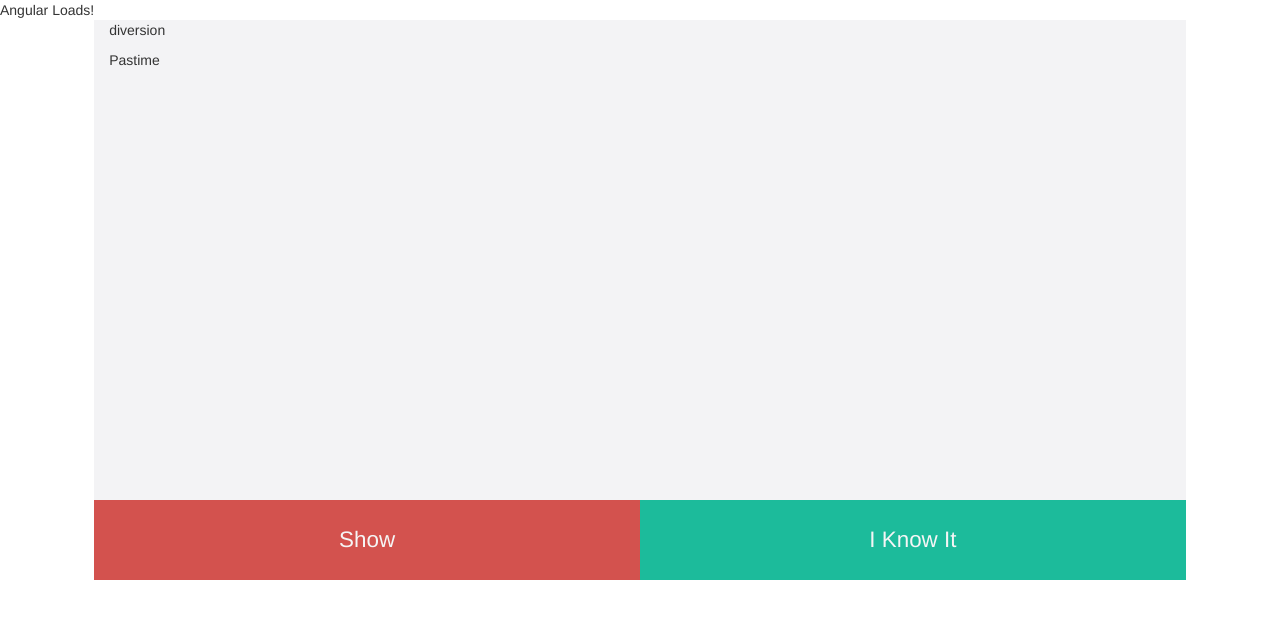
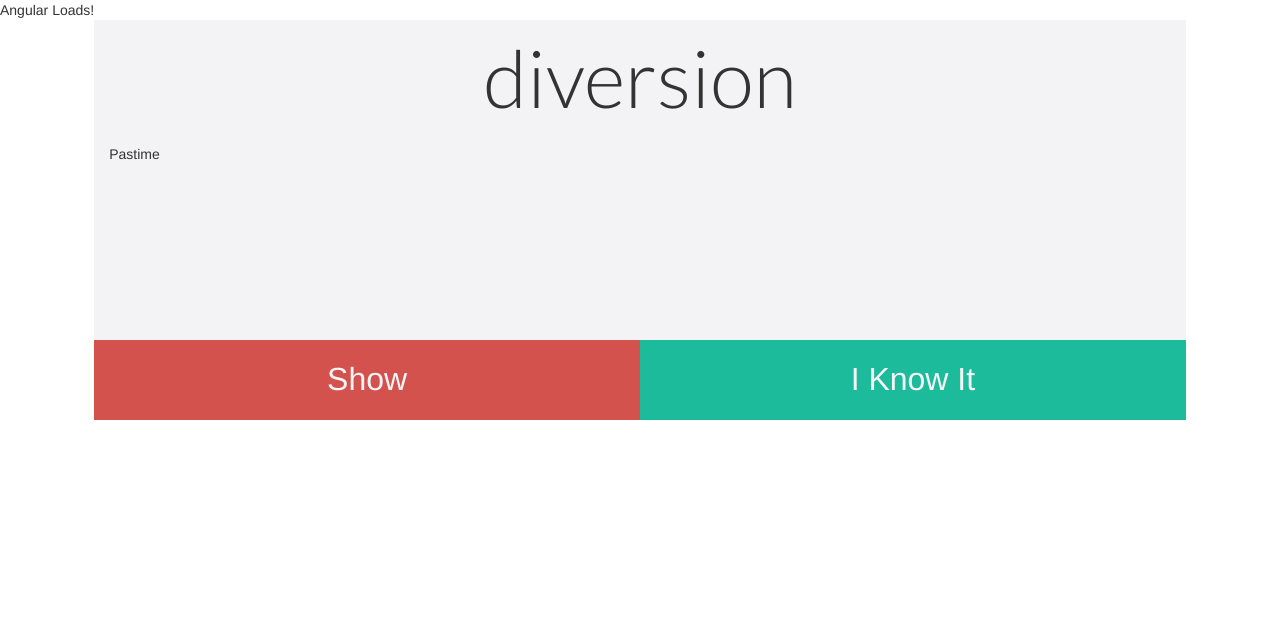
Before and after one commit to chi6rag/Worder, a website: page index.html in a window 1280 px wide. Drawn offline with Linux system fonts and the light colour scheme.

Commit message:
Add style to word

```diff
--- a/index.html
+++ b/index.html
@@ -4,6 +4,7 @@
 
 	<!-- Stylesheets -->
 	<link rel="stylesheet" type="text/css" href="bower_components/bootstrap/dist/css/bootstrap.min.css">
+	<link href='http://fonts.googleapis.com/css?family=Lato:300' rel='stylesheet' type='text/css'>
 	<link rel="stylesheet" type="text/css" href="style.css">
 
 	<!-- Bower Dependencies | Vendor Scripts -->
@@ -20,15 +21,17 @@
 	{{(1+1==2) ? "Angular Loads!" : "Doesn't Load!"}}
 	<br />
 	<div class="row">
-		<div class="word-wrapper col-md-10 col-md-offset-1">
+		<div class="word-wrapper col-md-10 col-md-offset-1 col-sm-10 col-sm-offset-1 col-xs-10 col-xs-offset-1">
 			{{ getRandomWord() }}
-			<p>{{ word[0] }}</p>
+			<div class="row">
+				<p class="word">{{ word[0] }}</p>
+			</div>
 			<p>{{ word[1] }}</p>
 		</div>
-		<div class="button-left col-md-5 col-md-offset-1">
+		<div class="button-left col-md-5 col-sm-5 col-xs-5 col-md-offset-1 col-sm-offset-1 col-xs-offset-1">
 			<span class="button-left-text">Show</span>
 		</div>
-		<div class="button-right col-md-5" ng-click="getRandomWord()">
+		<div class="button-right col-md-5 col-sm-5 col-xs-5" ng-click="getRandomWord()">
 			<span class="button-right-text">I Know It</span>
 		</div>
 	</div>
--- a/style.css
+++ b/style.css
@@ -1,6 +1,12 @@
 .word-wrapper {
-	height: 60vh;
+	height: 40vh;
 	background: #F3F3F5;
+}
+
+.word {
+	font-family: 'Lato', sans-serif;
+	text-align: center;
+	font-size: 10vmin;
 }
 
 .button-left, .button-right {
@@ -22,7 +28,7 @@
 	position: relative;
 	top: 50%;
 	transform: translateY(-50%);
-	font-size: 1.6em;
+	font-size: 4vmin;
 	font-weight: 100;
 	color: whitesmoke;
 }
```
